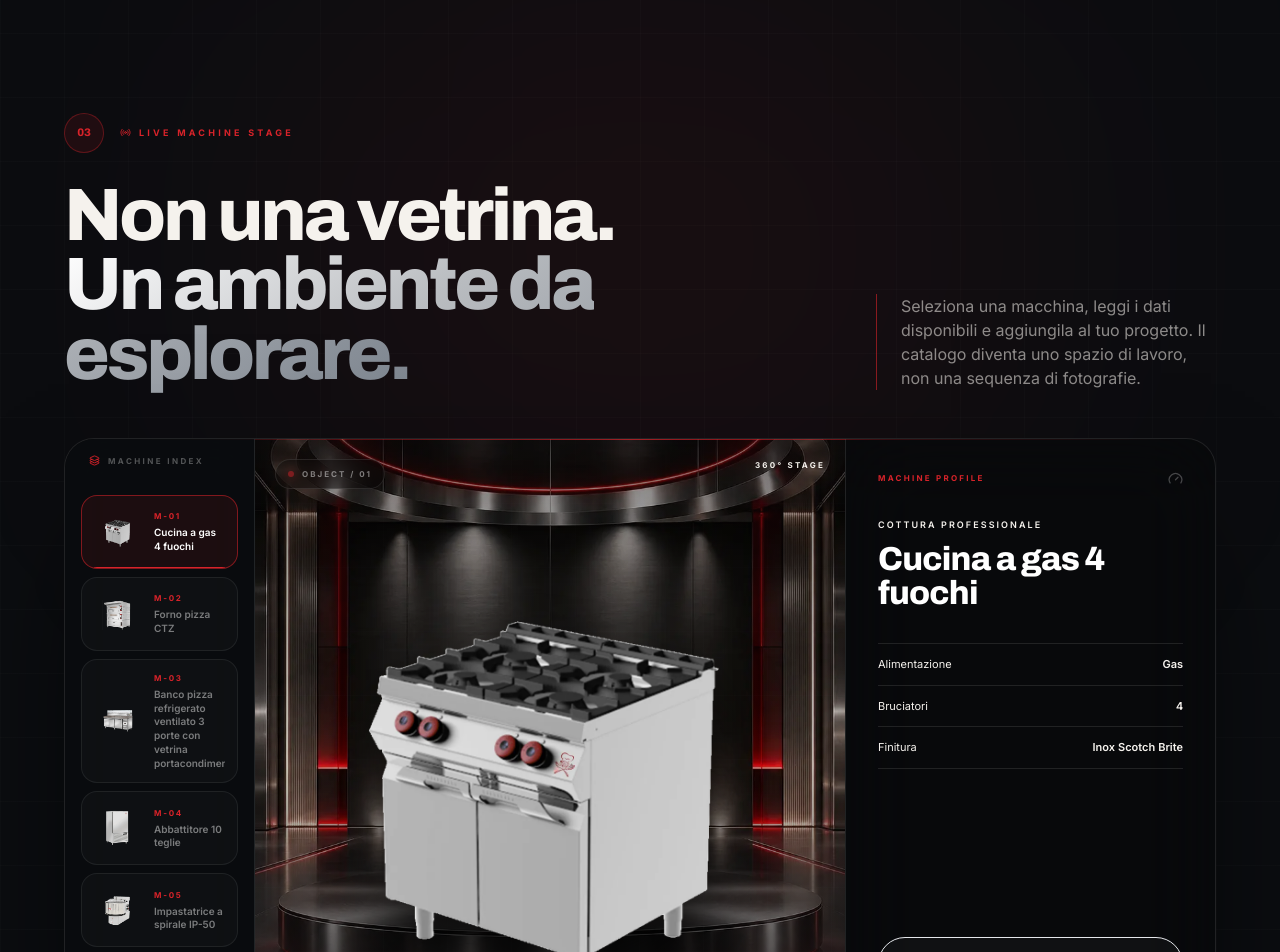
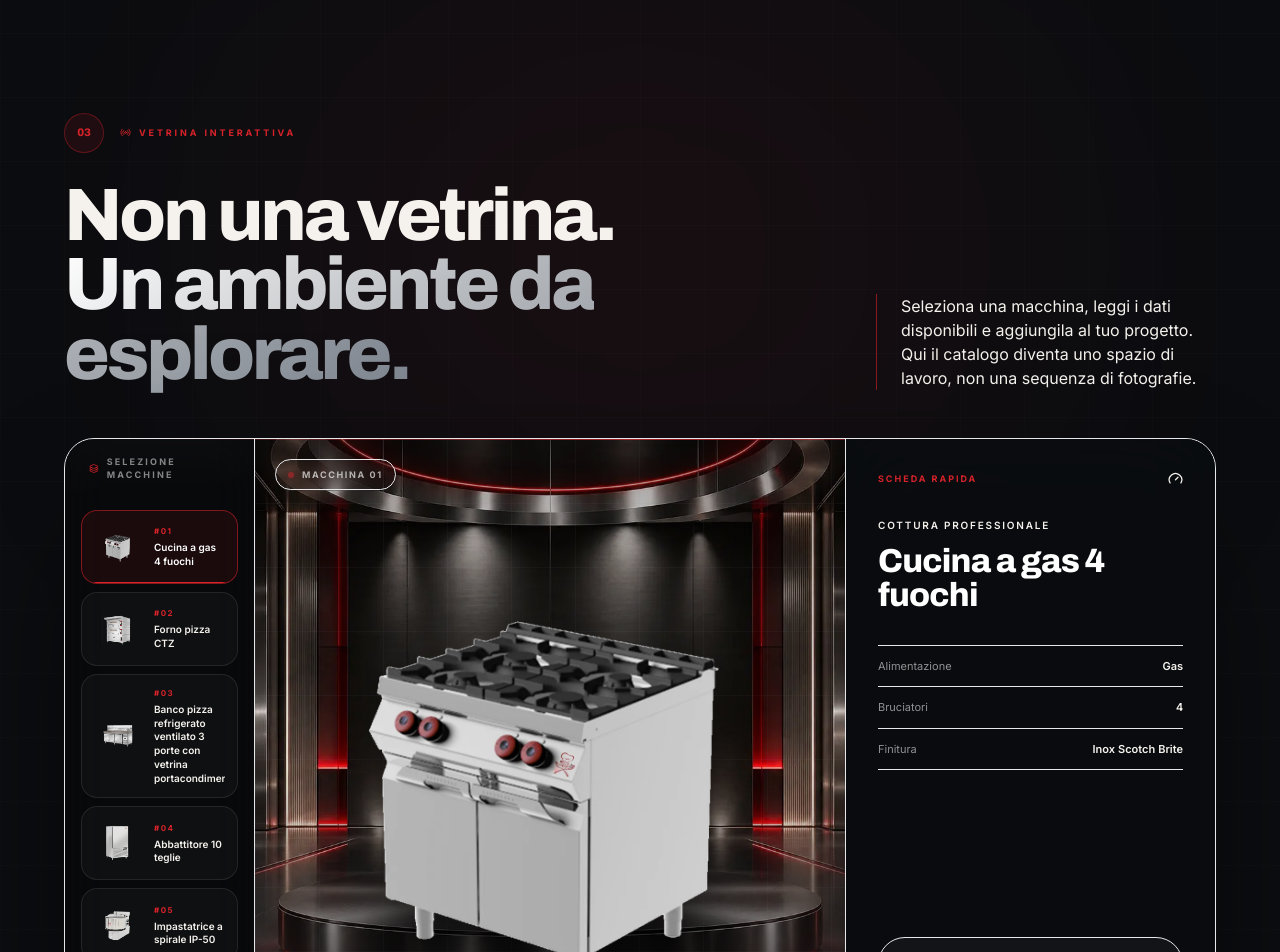
Before and after one commit to gaetanomeli95-lab/SITO-ARREDO-CHEF, a Next.js app: page / in a window 1280 px wide. Shown: the part 2660-3612 px from the top of the page. Built offline with nearby package versions, Linux system fonts and the light colour scheme.

Commit message:
Improve vetrina contrast and reduce dashboard jargon

```diff
--- a/src/components/sections/FeaturedProducts.tsx
+++ b/src/components/sections/FeaturedProducts.tsx
@@ -30,22 +30,17 @@ export default function FeaturedProducts() {
   const specs = catalogProduct ? essentialSpecs(catalogProduct, 5) : [];
 
   return (
-    <section
-      data-nav-theme="dark"
-      className="relative overflow-hidden bg-carbone py-20 text-avorio md:py-28 lg:py-36"
-    >
-      <div className="blueprint pointer-events-none absolute inset-0 opacity-55" />
-      <div className="pointer-events-none absolute left-1/2 top-0 h-[560px] w-[760px] -translate-x-1/2 rounded-full bg-rosso/[0.08] blur-[160px]" />
+    <section data-nav-theme="dark" className="relative overflow-hidden bg-carbone py-20 text-avorio md:py-28 lg:py-36">
+      <div className="blueprint pointer-events-none absolute inset-0 opacity-45" />
+      <div className="pointer-events-none absolute left-1/2 top-0 h-[560px] w-[760px] -translate-x-1/2 rounded-full bg-rosso/[0.07] blur-[160px]" />
 
       <div className="container-ac relative">
         <div className="grid gap-8 lg:grid-cols-[1fr_340px] lg:items-end">
           <Reveal>
             <div className="flex items-center gap-4">
-              <span className="flex h-10 w-10 items-center justify-center rounded-full border border-rosso/35 bg-rosso/10 font-display text-[11px] font-extrabold text-rosso">
-                03
-              </span>
-              <span className="inline-flex items-center gap-2 text-[9px] font-bold uppercase tracking-[0.36em] text-rosso">
-                <Radio size={11} /> Live machine stage
+              <span className="flex h-10 w-10 items-center justify-center rounded-full border border-rosso/35 bg-rosso/10 font-display text-[11px] font-extrabold text-rosso">03</span>
+              <span className="inline-flex items-center gap-2 text-[9px] font-bold uppercase tracking-[0.32em] text-rosso">
+                <Radio size={11} /> Vetrina interattiva
               </span>
             </div>
             <h2 className="h-display mt-7 max-w-4xl text-[clamp(2.8rem,5.8vw,5.3rem)] text-avorio">
@@ -56,20 +51,20 @@ export default function FeaturedProducts() {
           </Reveal>
 
           <Reveal delay={0.1}>
-            <p className="border-l border-rosso/60 pl-6 text-pretty text-sm leading-relaxed text-avorio/55 md:text-base">
-              Seleziona una macchina, leggi i dati disponibili e aggiungila al tuo progetto. Il
+            <p className="border-l border-rosso/60 pl-6 text-pretty text-sm leading-relaxed text-avorio/72 md:text-base">
+              Seleziona una macchina, leggi i dati disponibili e aggiungila al tuo progetto. Qui il
               catalogo diventa uno spazio di lavoro, non una sequenza di fotografie.
             </p>
           </Reveal>
         </div>
 
         <Reveal delay={0.08}>
-          <div className="relative mt-12 overflow-hidden rounded-[30px] border border-white/10 bg-[#08090b] shadow-[0_50px_140px_-55px_rgba(0,0,0,.95)] lg:min-h-[650px]">
+          <div className="relative mt-12 overflow-hidden rounded-[30px] border border-white/14 bg-[#08090b] shadow-[0_50px_140px_-55px_rgba(0,0,0,.95)] lg:min-h-[650px]">
             <span className="pointer-events-none absolute inset-x-10 top-0 z-20 h-px bg-gradient-to-r from-transparent via-rosso/70 to-transparent" />
             <div className="grid lg:min-h-[650px] lg:grid-cols-[190px_minmax(0,1fr)_370px]">
-              <div className="relative z-20 flex gap-2 overflow-x-auto border-b border-white/10 bg-carbone/70 p-3 backdrop-blur-xl lg:flex-col lg:overflow-visible lg:border-b-0 lg:border-r lg:p-4">
-                <div className="mb-2 hidden items-center gap-2 px-2 pb-3 text-[8px] font-bold uppercase tracking-[0.3em] text-white/30 lg:flex">
-                  <Layers3 size={11} className="text-rosso" /> Machine index
+              <div className="relative z-20 flex gap-2 overflow-x-auto border-b border-white/12 bg-carbone/72 p-3 backdrop-blur-xl lg:flex-col lg:overflow-visible lg:border-b-0 lg:border-r lg:p-4">
+                <div className="mb-2 hidden items-center gap-2 px-2 pb-3 text-[9px] font-bold uppercase tracking-[0.24em] text-white/50 lg:flex">
+                  <Layers3 size={11} className="text-rosso" /> Selezione macchine
                 </div>
                 {featured.map((product, index) => {
                   const active = index === activeIndex;
@@ -82,25 +77,15 @@ export default function FeaturedProducts() {
                       className={`group relative flex min-w-[150px] items-center gap-3 overflow-hidden rounded-2xl border px-3 py-3 text-left transition-all duration-300 lg:min-w-0 ${
                         active
                           ? 'border-rosso/55 bg-rosso/[0.09] text-white'
-                          : 'border-white/[0.07] bg-white/[0.025] text-white/45 hover:border-white/15 hover:text-white/80'
+                          : 'border-white/[0.09] bg-white/[0.03] text-white/62 hover:border-white/18 hover:text-white'
                       }`}
                     >
                       <span className="relative h-12 w-12 shrink-0 overflow-hidden rounded-xl bg-gradient-to-br from-white/12 to-white/[0.02]">
-                        <Image
-                          src={product.image}
-                          alt=""
-                          fill
-                          sizes="48px"
-                          className="object-contain p-1.5"
-                        />
+                        <Image src={product.image} alt="" fill sizes="48px" className="object-contain p-1.5" />
                       </span>
                       <span className="min-w-0">
-                        <span className="block text-[8px] font-bold uppercase tracking-[0.22em] text-rosso">
-                          M-{String(index + 1).padStart(2, '0')}
-                        </span>
-                        <span className="mt-1 block line-clamp-2 text-[10px] font-semibold leading-snug">
-                          {product.name}
-                        </span>
+                        <span className="block text-[8px] font-bold uppercase tracking-[0.18em] text-rosso">#{String(index + 1).padStart(2, '0')}</span>
+                        <span className="mt-1 block line-clamp-2 text-[10px] font-semibold leading-snug">{product.name}</span>
                       </span>
                       {active && <span className="absolute bottom-0 left-3 right-3 h-px bg-rosso" />}
                     </button>
@@ -109,23 +94,14 @@ export default function FeaturedProducts() {
               </div>
 
               <div className="relative min-h-[430px] overflow-hidden lg:min-h-0">
-                <Image
-                  src="/images/catalog-digital-stage-v1.webp"
-                  alt=""
-                  fill
-                  sizes="(max-width: 1023px) 100vw, 55vw"
-                  className="object-cover object-center opacity-85"
-                />
-                <div className="absolute inset-0 bg-gradient-to-t from-[#08090b] via-transparent to-[#08090b]/35" />
-                <div className="blueprint pointer-events-none absolute inset-0 opacity-35" />
+                <Image src="/images/catalog-digital-stage-v1.webp" alt="" fill sizes="(max-width: 1023px) 100vw, 55vw" className="object-cover object-center opacity-88" />
+                <div className="absolute inset-0 bg-gradient-to-t from-[#08090b] via-transparent to-[#08090b]/30" />
+                <div className="blueprint pointer-events-none absolute inset-0 opacity-28" />
 
-                <div className="absolute left-5 top-5 z-10 flex items-center gap-2 rounded-full border border-white/10 bg-black/35 px-3 py-2 text-[8px] font-bold uppercase tracking-[0.25em] text-white/45 backdrop-blur-md">
+                <div className="absolute left-5 top-5 z-10 flex items-center gap-2 rounded-full border border-white/14 bg-black/38 px-3 py-2 text-[9px] font-bold uppercase tracking-[0.18em] text-white/65 backdrop-blur-md">
                   <span className="h-1.5 w-1.5 animate-pulse rounded-full bg-rosso shadow-[0_0_10px_rgba(216,35,42,.9)]" />
-                  Object / {String(activeIndex + 1).padStart(2, '0')}
+                  Macchina {String(activeIndex + 1).padStart(2, '0')}
                 </div>
-                <span className="absolute right-5 top-5 z-10 text-[8px] font-bold uppercase tracking-[0.28em] text-white/28">
-                  360° stage
-                </span>
 
                 <AnimatePresence mode="wait">
                   <motion.div
@@ -136,17 +112,9 @@ export default function FeaturedProducts() {
                     transition={{ duration: 0.48, ease: [0.16, 1, 0.3, 1] }}
                     className="absolute inset-[13%_8%_5%]"
                   >
-                    <Image
-                      src={selected.image}
-                      alt={selected.name}
-                      fill
-                      priority={activeIndex === 0}
-                      sizes="(max-width: 1023px) 84vw, 45vw"
-                      className="object-contain drop-shadow-[0_38px_30px_rgba(0,0,0,.72)]"
-                    />
+                    <Image src={selected.image} alt={selected.name} fill priority={activeIndex === 0} sizes="(max-width: 1023px) 84vw, 45vw" className="object-contain drop-shadow-[0_38px_30px_rgba(0,0,0,.72)]" />
                   </motion.div>
                 </AnimatePresence>
-
                 <div className="pointer-events-none absolute bottom-7 left-1/2 h-12 w-[44%] -translate-x-1/2 rounded-full bg-black/45 blur-xl" />
               </div>
 
@@ -157,58 +125,33 @@ export default function FeaturedProducts() {
                   animate={{ opacity: 1, x: 0 }}
                   exit={{ opacity: 0, x: -12 }}
                   transition={{ duration: 0.38, ease: [0.16, 1, 0.3, 1] }}
-                  className="relative z-20 flex flex-col border-t border-white/10 bg-carbone/88 p-6 backdrop-blur-2xl lg:border-l lg:border-t-0 lg:p-8"
+                  className="relative z-20 flex flex-col border-t border-white/12 bg-carbone/90 p-6 backdrop-blur-2xl lg:border-l lg:border-t-0 lg:p-8"
                 >
                   <div className="flex items-center justify-between gap-4">
-                    <span className="text-[8px] font-bold uppercase tracking-[0.28em] text-rosso">
-                      Machine profile
-                    </span>
-                    <Gauge size={15} className="text-white/25" />
+                    <span className="text-[9px] font-bold uppercase tracking-[0.22em] text-rosso">Scheda rapida</span>
+                    <Gauge size={15} className="text-white/42" />
                   </div>
-
-                  <p className="mt-8 text-[9px] font-semibold uppercase tracking-[0.23em] text-white/32">
-                    {selected.category}
-                  </p>
-                  <h3 className="mt-3 font-display text-[clamp(1.65rem,2.6vw,2.5rem)] font-extrabold leading-[1.02] tracking-tight text-white">
-                    {selected.name}
-                  </h3>
+                  <p className="mt-8 text-[10px] font-semibold uppercase tracking-[0.18em] text-white/48">{selected.category}</p>
+                  <h3 className="mt-3 font-display text-[clamp(1.65rem,2.6vw,2.5rem)] font-extrabold leading-[1.02] tracking-tight text-white">{selected.name}</h3>
 
                   {specs.length > 0 ? (
-                    <dl className="mt-8 border-t border-white/10">
+                    <dl className="mt-8 border-t border-white/12">
                       {specs.map((spec) => (
-                        <div
-                          key={spec.label}
-                          className="grid grid-cols-[1fr_auto] gap-4 border-b border-white/10 py-3 text-[11px]"
-                        >
-                          <dt className="text-white/38">{spec.label}</dt>
-                          <dd className="text-right font-semibold tabular-nums text-white/82">
-                            {spec.value}
-                          </dd>
+                        <div key={spec.label} className="grid grid-cols-[1fr_auto] gap-4 border-b border-white/12 py-3 text-[11px]">
+                          <dt className="text-white/55">{spec.label}</dt>
+                          <dd className="text-right font-semibold tabular-nums text-white/88">{spec.value}</dd>
                         </div>
                       ))}
                     </dl>
                   ) : (
-                    <p className="mt-7 line-clamp-5 text-sm leading-relaxed text-white/48">
-                      {selected.description}
-                    </p>
+                    <p className="mt-7 line-clamp-5 text-sm leading-relaxed text-white/64">{selected.description}</p>
                   )}
 
                   <div className="mt-auto space-y-3 pt-8">
-                    <AddToProjectButton
-                      slug={selected.slug}
-                      name={selected.name}
-                      variant="cockpit"
-                      tone="dark"
-                    />
-                    <Link
-                      href={`/catalogo/${selected.slug}`}
-                      className="group flex w-full items-center justify-between rounded-full border border-white/12 px-6 py-4 text-sm font-semibold text-white/72 transition-all hover:border-rosso/50 hover:text-white"
-                    >
+                    <AddToProjectButton slug={selected.slug} name={selected.name} variant="cockpit" tone="dark" />
+                    <Link href={`/catalogo/${selected.slug}`} className="group flex w-full items-center justify-between rounded-full border border-white/16 px-6 py-4 text-sm font-semibold text-white/82 transition-all hover:border-rosso/50 hover:text-white">
                       Scheda completa
-                      <ArrowUpRight
-                        size={15}
-                        className="transition-transform group-hover:translate-x-0.5 group-hover:-translate-y-0.5"
-                      />
+                      <ArrowUpRight size={15} className="transition-transform group-hover:translate-x-0.5 group-hover:-translate-y-0.5" />
                     </Link>
                   </div>
                 </motion.div>
@@ -218,14 +161,10 @@ export default function FeaturedProducts() {
         </Reveal>
 
         <div className="mt-8 flex flex-col items-center justify-between gap-5 sm:flex-row">
-          <p className="text-[9px] font-bold uppercase tracking-[0.3em] text-white/28">
-            {featured.length} macchine in primo piano · {products.length} nel database
-          </p>
+          <p className="text-[10px] font-semibold uppercase tracking-[0.22em] text-white/48">{featured.length} macchine in primo piano · {products.length} nel catalogo</p>
           <Link href="/catalogo" className="group inline-flex items-center gap-3 text-sm font-bold text-white hover:text-rosso">
             Esplora l&apos;intero catalogo
-            <span className="flex h-10 w-10 items-center justify-center rounded-full border border-white/15 transition-all group-hover:border-rosso/50 group-hover:bg-rosso/10">
-              <ArrowRight size={15} />
-            </span>
+            <span className="flex h-10 w-10 items-center justify-center rounded-full border border-white/18 transition-all group-hover:border-rosso/50 group-hover:bg-rosso/10"><ArrowRight size={15} /></span>
           </Link>
         </div>
       </div>
```
